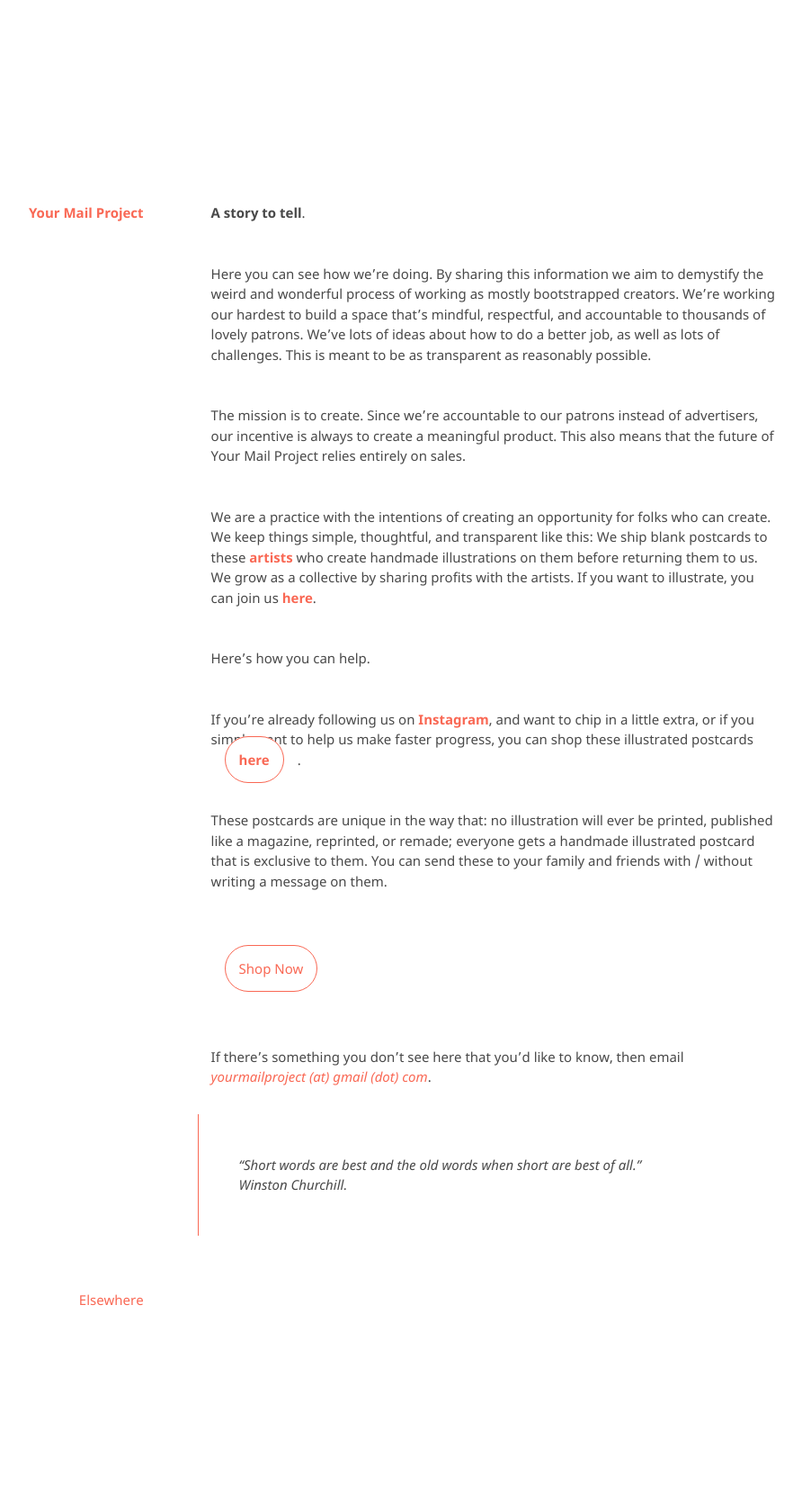
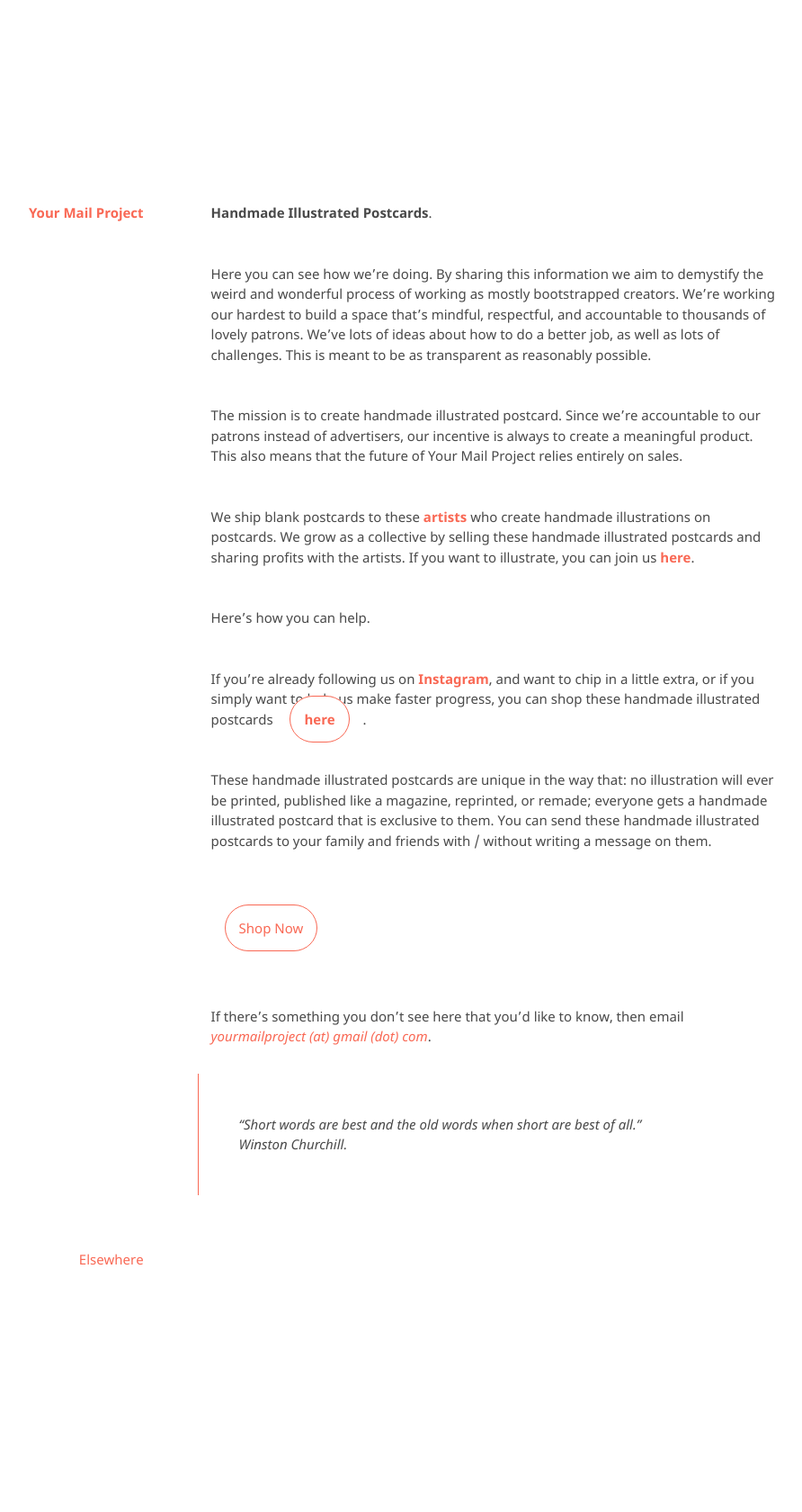
Before and after one commit to kvshvlin/yourmailproject, a Jekyll site: the page built from index.md, in a window 1280 px wide. Shown: the whole page at 90% size, without its empty margins (193-1085 px from the left). Built offline with Jekyll 4.4.1, drawn with Linux system fonts in a browser that asks for light colours; our own code applies the rules of GitHub Pages for plain Markdown files; after the commit the page ends 1635 px from its top, so only the background shows below that.

Commit message:
Update index.md

```diff
--- a/index.md
+++ b/index.md
@@ -1,16 +1,16 @@
-**A story to tell**.
+**Handmade Illustrated Postcards**.
 
 Here you can see how we're doing. By sharing this information we aim to demystify the weird and wonderful process of working as mostly bootstrapped creators. We're working our hardest to build a space that’s mindful, respectful, and accountable to thousands of lovely patrons. We've lots of ideas about how to do a better job, as well as lots of challenges. This is meant to be as transparent as reasonably possible.
 
-The mission is to create. Since we're accountable to our patrons instead of advertisers, our incentive is always to create a meaningful product. This also means that the future of Your Mail Project relies entirely on sales.
+The mission is to create handmade illustrated postcard. Since we're accountable to our patrons instead of advertisers, our incentive is always to create a meaningful product. This also means that the future of Your Mail Project relies entirely on sales.
 
-We are a practice with the intentions of creating an opportunity for folks who can create. We keep things simple, thoughtful, and transparent like this: We ship blank postcards to these **<a href="https://kvshvl.in/yourmailproject/artists.html">artists</a>** who create handmade illustrations on them before returning them to us. We grow as a collective by sharing profits with the artists. If you want to illustrate, you can join us **<a href="https://kvshvl.in/yourmailproject/join.html">here</a>**.
+We ship blank postcards to these **<a href="https://kvshvl.in/yourmailproject/artists.html">artists</a>** who create handmade illustrations on postcards. We grow as a collective by selling these handmade illustrated postcards and sharing profits with the artists. If you want to illustrate, you can join us **<a href="https://kvshvl.in/yourmailproject/join.html">here</a>**.
 
 Here’s how you can help.
 
-If you’re already following us on  **<a href="https://www.instagram.com/yourmailproject" target="_blank">Instagram</a>**, and want to chip in a little extra, or if you simply want to help us make faster progress, you can shop these illustrated postcards **<a class="btn" href="https://www.gumroad.com/yourmailproject" target="_blank">here</a>**.
+If you’re already following us on  **<a href="https://www.instagram.com/yourmailproject" target="_blank">Instagram</a>**, and want to chip in a little extra, or if you simply want to help us make faster progress, you can shop these handmade illustrated postcards **<a class="btn" href="https://www.gumroad.com/yourmailproject" target="_blank">here</a>**.
 
-These postcards are unique in the way that: no illustration will ever be printed, published like a magazine, reprinted, or remade; everyone gets a handmade illustrated postcard that is exclusive to them. You can send these to your family and friends with / without writing a message on them.
+These handmade illustrated postcards are unique in the way that: no illustration will ever be printed, published like a magazine, reprinted, or remade; everyone gets a handmade illustrated postcard that is exclusive to them. You can send these handmade illustrated postcards to your family and friends with / without writing a message on them.
 
 <div class="roadmap-spacer-1"></div>
 
```
